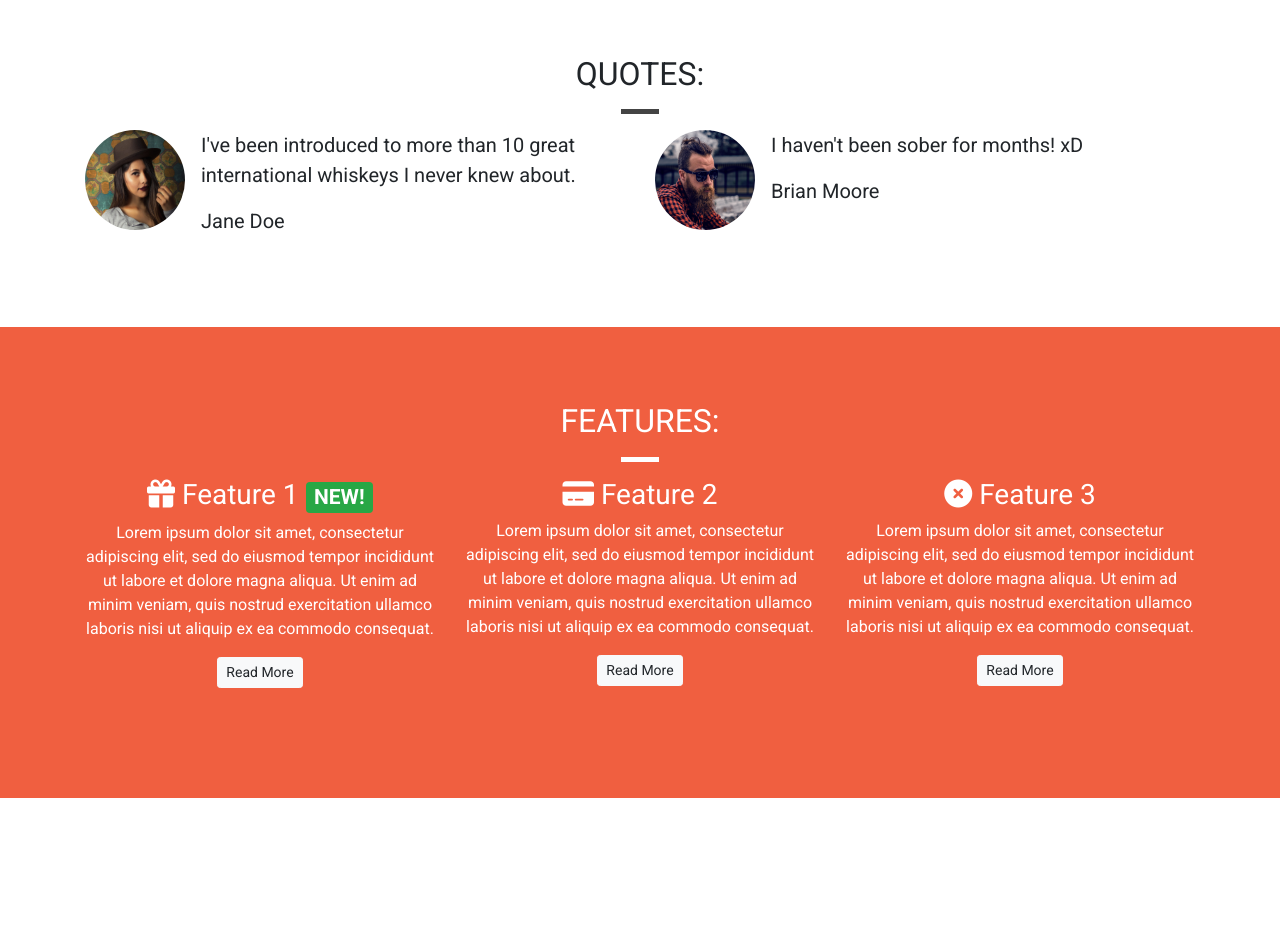
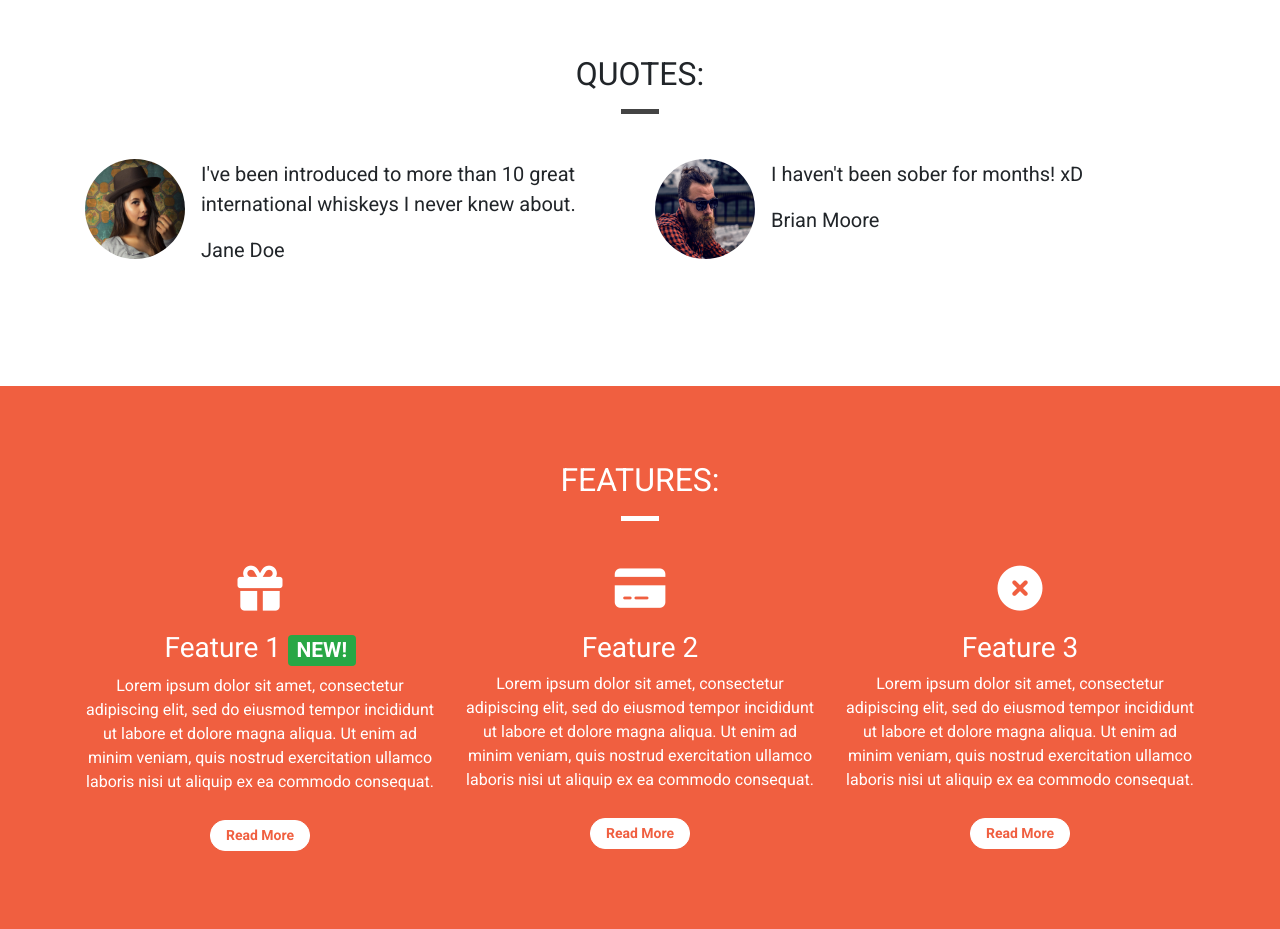
Before and after one commit to ryanoneill416/learning-bootstrap, a plain HTML site: page index.html in a window 1280 px wide. Shown: the part 820-1749 px from the top of the page. Before the commit the page ends 1618 px from the top, so only its background shows below. Drawn offline with nearby package versions, Linux system fonts and the light colour scheme.

Commit message:
Complete bootstrap learning exercise

```diff
--- a/css/style.css
+++ b/css/style.css
@@ -1,8 +1,5 @@
 body {
     font-family: 'Roboto', sans-serif;
-}
-
-.container-wrapper {
 }
 
 .container-wrapper--red {
@@ -45,6 +42,10 @@ body {
     position: relative;
 }
 
+.lead {
+    line-height: 37.5px;
+}
+
 .opaque-overlay {
     position: absolute;
     top: 0;
@@ -54,12 +55,8 @@ body {
     background-color: rgba(0, 0, 0, 0.5);
 }
 
-.quotes-container {
-
-}
-
-.features-container {
-
+.media {
+    margin-bottom: 30px;
 }
 
 /* Page headers */
@@ -89,6 +86,10 @@ body {
 
 .block-divider--short {
     width: 37.5px;
+}
+
+.block-divider--space {
+    margin-bottom: 45px;
 }
 
 .block-divider--white {
@@ -182,3 +183,23 @@ body {
     text-align: center;
     margin-bottom: 35px;
 }
+
+.feature i {
+    margin-bottom: 20px;
+    font-size: 45px;
+    line-height: 45px;
+}
+
+.ftr-btn {
+    background-color: white;
+    border-color: white;
+    border-radius: 15px;
+    min-width: 100px;
+    font-weight: bold;
+    margin-top: 10px;
+    color: #f05f40;
+}
+
+.col-lg-4 .feature {
+    margin-bottom: 75px;
+}
--- a/index.html
+++ b/index.html
@@ -67,9 +67,9 @@
                     <h1 class="jumbotron-header">The finest whiskeys delivered to your doorstep.</h1>
                     <hr class=" block-divider block-divider--orange">
                     <p class="lead">Sign up today to start receiving the world's best whiskeys every month.
-                        <s class="d-none d-sm-inline">€19.99</s>
-                        <span class="d-inline d-sm-none"><br></span>
-                        <strong><mark>First one is free!</mark></strong></p>
+                        <br><mark><s>$19.99</s><strong> First round on us!
+                        </strong></mark>
+                    </p>
                     <p><button class="btn btn-lg btn--cta btn--red" data-toggle="modal" data-target="#signUpModal">Sign
                             Up!</button></p>
                     <p class="text-muted"><small>You must be over 18 to sign up to our service. Please drink
@@ -86,7 +86,7 @@
             <div class="row">
                 <div class="col-12 page-header">
                     <h2 class="text-uppercase">Quotes:</h2>
-                    <hr class="block-divider--short block-divider">
+                    <hr class="block-divider--short block-divider block-divider--space">
                 </div>
             </div>
             <div class="row">
@@ -131,13 +131,13 @@
                 <div class="row">
                     <div class="col-12 page-header">
                         <h2 class="text-uppercase">Features:</h2>
-                        <hr class="block-divider--short block-divider block-divider--white">
+                        <hr class="block-divider--short block-divider block-divider--white block-divider--space">
                     </div>
                 </div>
                 <div class="row">
                     <div class="col-12 col-md-6 col-lg-4">
                         <div class="feature">
-                            <h3><i class="fas fa-gift d-none d-sm-inline"></i> Feature 1 <span
+                            <h3><i class="fas fa-gift d-none d-sm-block"></i> Feature 1 <span
                                     class="badge badge-success">NEW!</span></h3>
                             <p>Lorem ipsum dolor sit amet, consectetur adipiscing elit, sed do eiusmod tempor incididunt ut
                                 labore
@@ -145,31 +145,31 @@
                                 nisi
                                 ut
                                 aliquip ex ea commodo consequat.</p>
-                            <a class="btn btn-sm btn-light" href="">Read More</a>
+                            <a class="btn btn-sm btn-light ftr-btn" href="">Read More</a>
                         </div>
                     </div>
                     <div class="col-12 col-md-6 col-lg-4">
                         <div class="feature">
-                            <h3><i class="fas fa-credit-card d-none d-sm-inline"></i> Feature 2</h3>
+                            <h3><i class="fas fa-credit-card d-none d-sm-block"></i> Feature 2</h3>
                             <p>Lorem ipsum dolor sit amet, consectetur adipiscing elit, sed do eiusmod tempor incididunt ut
                                 labore
                                 et dolore magna aliqua. Ut enim ad minim veniam, quis nostrud exercitation ullamco laboris
                                 nisi
                                 ut
                                 aliquip ex ea commodo consequat.</p>
-                            <a class="btn btn-sm btn-light" href="">Read More</a>
+                            <a class="btn btn-sm btn-light ftr-btn" href="">Read More</a>
                         </div>
                     </div>
                     <div class="col-12 d-md-none d-lg-block col-lg-4">
                         <div class="feature">
-                            <h3><i class="fas fa-times-circle d-none d-sm-inline"></i> Feature 3</h3>
+                            <h3><i class="fas fa-times-circle d-none d-sm-block"></i> Feature 3</h3>
                             <p>Lorem ipsum dolor sit amet, consectetur adipiscing elit, sed do eiusmod tempor incididunt ut
                                 labore
                                 et dolore magna aliqua. Ut enim ad minim veniam, quis nostrud exercitation ullamco laboris
                                 nisi
                                 ut
                                 aliquip ex ea commodo consequat.</p>
-                            <a class="btn btn-sm btn-light" href="">Read More</a>
+                            <a class="btn btn-sm btn-light ftr-btn" href="">Read More</a>
                         </div>
                     </div>
                 </div>
```
